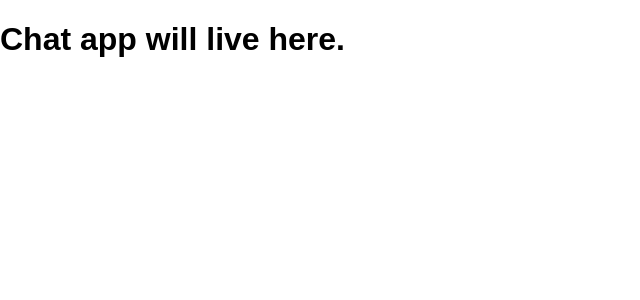
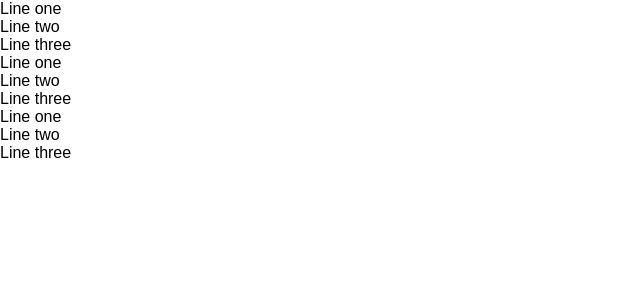
Before and after one commit to geelen/react-mfe-workshop-oct13, a React (Create React App) app: page / in a window 1280 px wide. Shown: the top 300 px of the page, without its empty margins (0-640 px from the left). Built offline with nearby package versions, Linux system fonts and the light colour scheme.

Commit message:
spammed out a bunch of placeholders to represent the structure

```diff
--- a/src/components/ChatApp.js
+++ b/src/components/ChatApp.js
@@ -1,7 +1,37 @@
 import React from 'react'
 
+const MessageEntry = 'div'
+const Avatar = 'div'
+const Lines = 'div'
+const FillScreen = 'div'
+const ChatWindow = 'div'
+const InputArea = 'div'
+const InputField = 'div'
+const SubmitButton = 'div'
+
+const Message = () => (
+  <MessageEntry>
+    <Avatar/>
+    <Lines>
+      <div>Line one</div>
+      <div>Line two</div>
+      <div>Line three</div>
+    </Lines>
+  </MessageEntry>
+)
+
 const ChatApp = () => (
-  <h1>Chat app will live here.</h1>
+  <FillScreen>
+    <ChatWindow>
+      <Message/>
+      <Message/>
+      <Message/>
+    </ChatWindow>
+    <InputArea>
+      <InputField/>
+      <SubmitButton/>
+    </InputArea>
+  </FillScreen>
 )
 
 export default ChatApp
```
